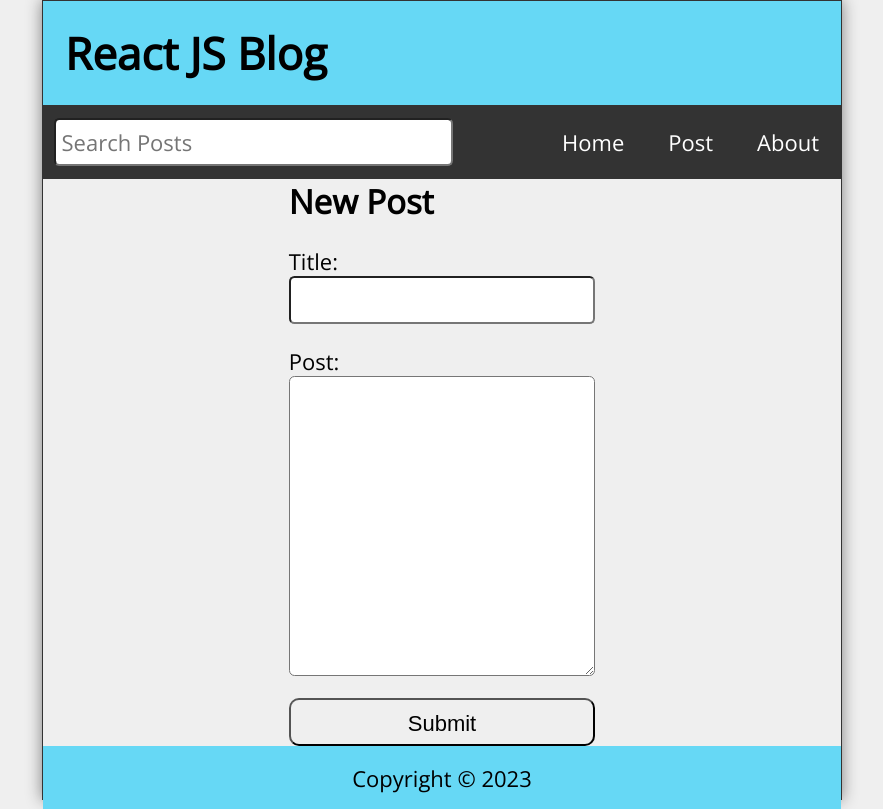
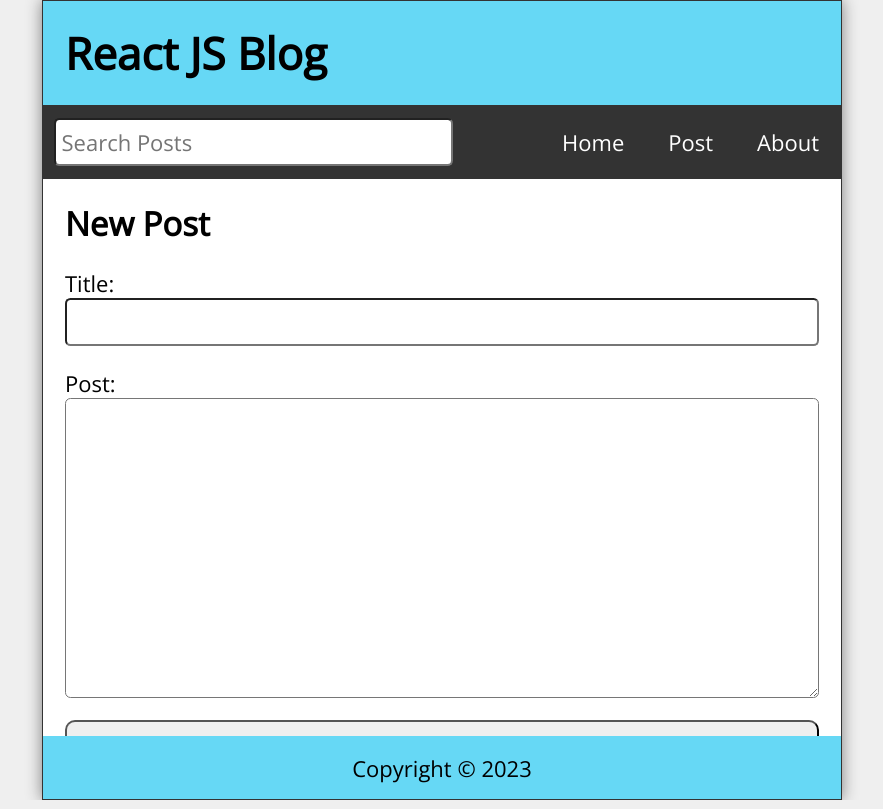
Before and after one commit to kahramanahmettaner/react-js-blog, a React (Create React App) app: page /post in a window 1280 px wide. Shown: the whole page, without its empty margins (198-1081 px from the left). Built offline with nearby package versions, Linux system fonts and the light colour scheme.

Commit message:
Fix typing error with css class

```diff
--- a/src/routes/NewPost.js
+++ b/src/routes/NewPost.js
@@ -2,7 +2,7 @@ const NewPost = ({
   handleSubmit, postTitle, setPostTitle, postBody, setPostBody
 }) => {
     return (
-      <main className="newPost">
+      <main className="NewPost">
           <h2>New Post</h2>
           <form className="newPostForm" onSubmit={handleSubmit}>
             <label htmlFor="postTitle">Title:</label>
```
